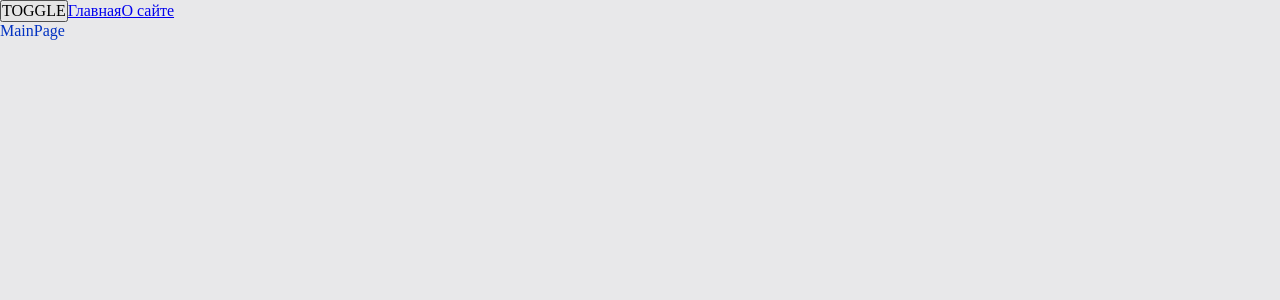
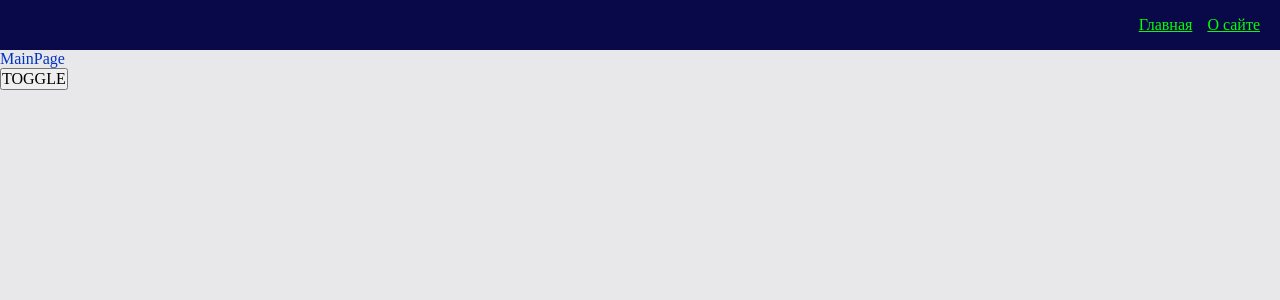
Before and after one commit to OnishchenkoIvan/ulbi, a React app: page / in a window 1280 px wide. Shown: the top 300 px of the page. Built offline with nearby package versions, Linux system fonts and the light colour scheme.

Commit message:
2 Router, App Layout, i18n, eslint, stylelint, jest 12 Navbar. Шаблоны для разработки. Первый UI Kit компонент

```diff
--- a/src/app/App.tsx
+++ b/src/app/App.tsx
@@ -1,19 +1,18 @@
 import React from 'react';
-import {Link} from 'react-router-dom';
 import './styles/index.scss';
 import {useTheme} from "app/providers/ThemeProvider";
 import {classNames} from "shared/lib/classNames/classNames";
 import {AppRouter} from "app/providers/router";
+import {Navbar} from "widgets/Navbar";
 
 export const App = () => {
     const {toggleTheme, theme} = useTheme()
 
     return (
         <div className={classNames('app', {}, [theme])}>
+            <Navbar/>
+            <AppRouter/>
             <button onClick={toggleTheme}>TOGGLE</button>
-            <Link to={'/'}>Главная</Link>
-            <Link to={'/about'}>О сайте</Link>
-            <AppRouter/>
         </div>
     );
 };
--- a/src/app/styles/themes/dark.scss
+++ b/src/app/styles/themes/dark.scss
@@ -1,6 +1,9 @@
 .app.dark {
   --bg-color: #090949;
+  --inverted-bg-color: #e8e8ea;
 
   --primary-color: #049604;
   --secondary-color: #04ff04;
+  --inverted-primary-color: #0232c2;
+  --inverted-secondary-color: #0452ff;
 }
--- a/src/app/styles/themes/normal.scss
+++ b/src/app/styles/themes/normal.scss
@@ -1,6 +1,9 @@
 .app.light {
   --bg-color: #e8e8ea;
+  --inverted-bg-color: #090949;
 
   --primary-color: #0232c2;
-  --secondary-color: #0449e0;
+  --secondary-color: #0452ff;
+  --inverted-primary-color: #049604;
+  --inverted-secondary-color: #04ff04;
 }
--- a/src/app/styles/variables/global.scss
+++ b/src/app/styles/variables/global.scss
@@ -8,4 +8,6 @@
   --font-size-l: 24px;
   --font-line-l: 32px;
   --font-l: var(--font-size-l) / var(--font-line-l) var(--font-family-main);
+
+  --navbar-height: 50px
 }
--- a/src/shared/lib/classNames/classNames.ts
+++ b/src/shared/lib/classNames/classNames.ts
@@ -1,8 +1,8 @@
 type Mods = Record<string, boolean | string>;
 
-export function classNames(cls: string, mods: Mods, additional: string[]): string {
+export function classNames(cls: string, mods: Mods = {}, additional: string[] = []): string {
     return [cls,
-        ...additional,
+        ...additional.filter(Boolean),
         ...Object.entries(mods)
             .filter(([className, value]) => Boolean(value))
             .map(([className]) => className)
--- /dev/null
+++ b/src/shared/ui/AppLink/AppLink.module.scss
@@ -0,0 +1,11 @@
+.AppLink {
+  color: var(--inverted-bg-color)
+}
+
+.primary {
+  color: var(--primary-color);
+}
+
+.secondary {
+  color: var(--inverted-secondary-color);
+}
--- /dev/null
+++ b/src/shared/ui/AppLink/AppLink.tsx
@@ -0,0 +1,24 @@
+import {classNames} from "shared/lib/classNames/classNames";
+import cls from "./AppLink.module.scss";
+import {Link, LinkProps} from "react-router-dom";
+import {FC} from "react";
+
+export enum AppLinkTheme {
+    PRIMARY = 'primary',
+    SECONDARY = 'secondary',
+}
+
+interface AppLinkProps extends LinkProps {
+    className?: string;
+    theme?: AppLinkTheme;
+}
+
+export const AppLink: FC<AppLinkProps> = (props) => {
+    const {className, children, theme = AppLinkTheme.PRIMARY, to, ...otherProps} = props;
+
+    return (
+        <Link to={to} className={classNames(cls.AppLink, {}, [className, cls[theme]])} {...otherProps}>
+            {children}
+        </Link>
+    );
+};
--- /dev/null
+++ b/src/widgets/Navbar/index.ts
@@ -0,0 +1 @@
+export {Navbar} from "./ui/Navbar";
--- /dev/null
+++ b/src/widgets/Navbar/ui/Navbar.module.scss
@@ -0,0 +1,17 @@
+.Navbar {
+  width: 100%;
+  height: var(--navbar-height);
+  background: var(--inverted-bg-color);
+  display: flex;
+  align-items: center;
+  padding: 20px;
+
+
+  .links {
+    margin-left: auto;
+    .mainLink {
+      margin-right: 15px;
+    }
+
+  }
+}
--- /dev/null
+++ b/src/widgets/Navbar/ui/Navbar.tsx
@@ -0,0 +1,19 @@
+import React from 'react';
+import {classNames} from "shared/lib/classNames/classNames";
+import cls from './Navbar.module.scss';
+import {AppLink, AppLinkTheme} from "shared/ui/AppLink/AppLink";
+
+interface NavbarProps {
+    className?: string;
+}
+
+export const Navbar = ({className}: NavbarProps) => {
+    return (
+        <div className={classNames(cls.Navbar, {}, [className])}>
+            <div className={cls.links}>
+                <AppLink theme={AppLinkTheme.SECONDARY} to={'/'} className={cls.mainLink}>Главная</AppLink>
+                <AppLink theme={AppLinkTheme.SECONDARY} to={'/about'}>О сайте</AppLink>
+            </div>
+        </div>
+    );
+};
```
